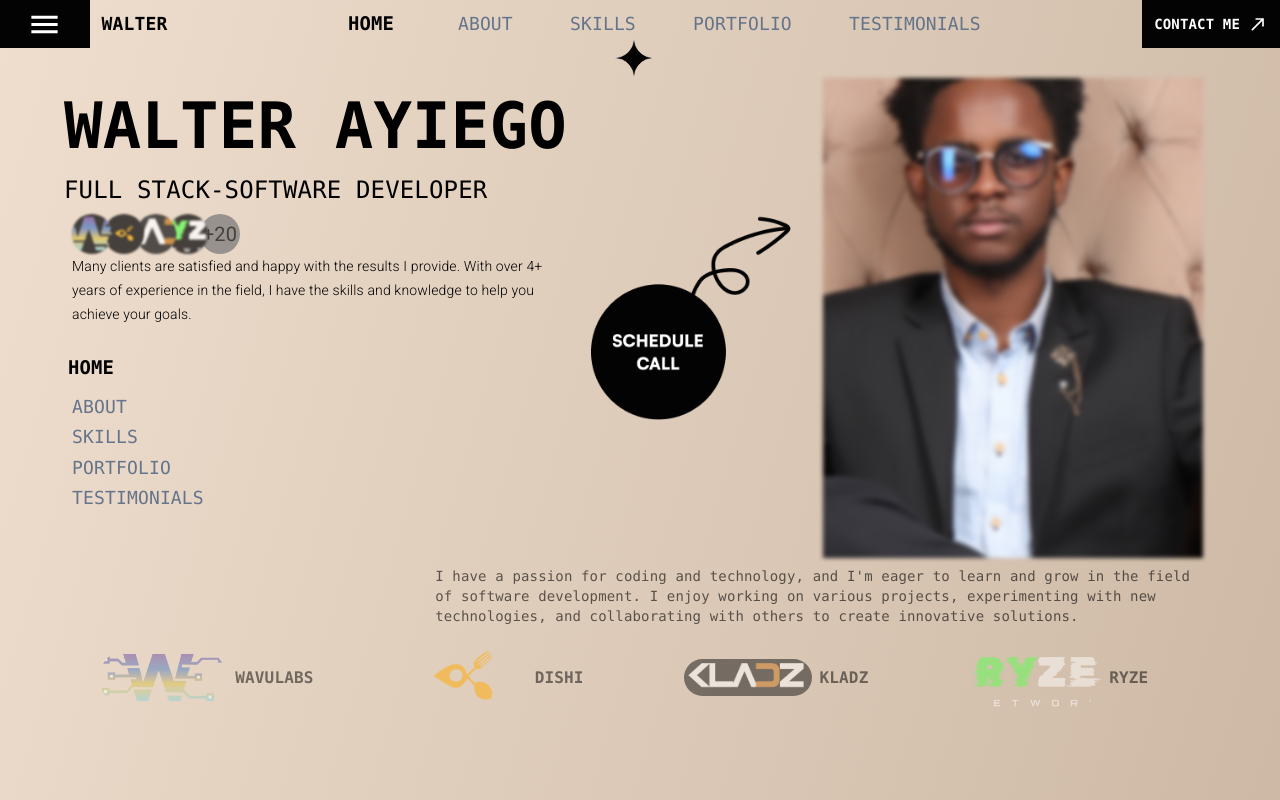
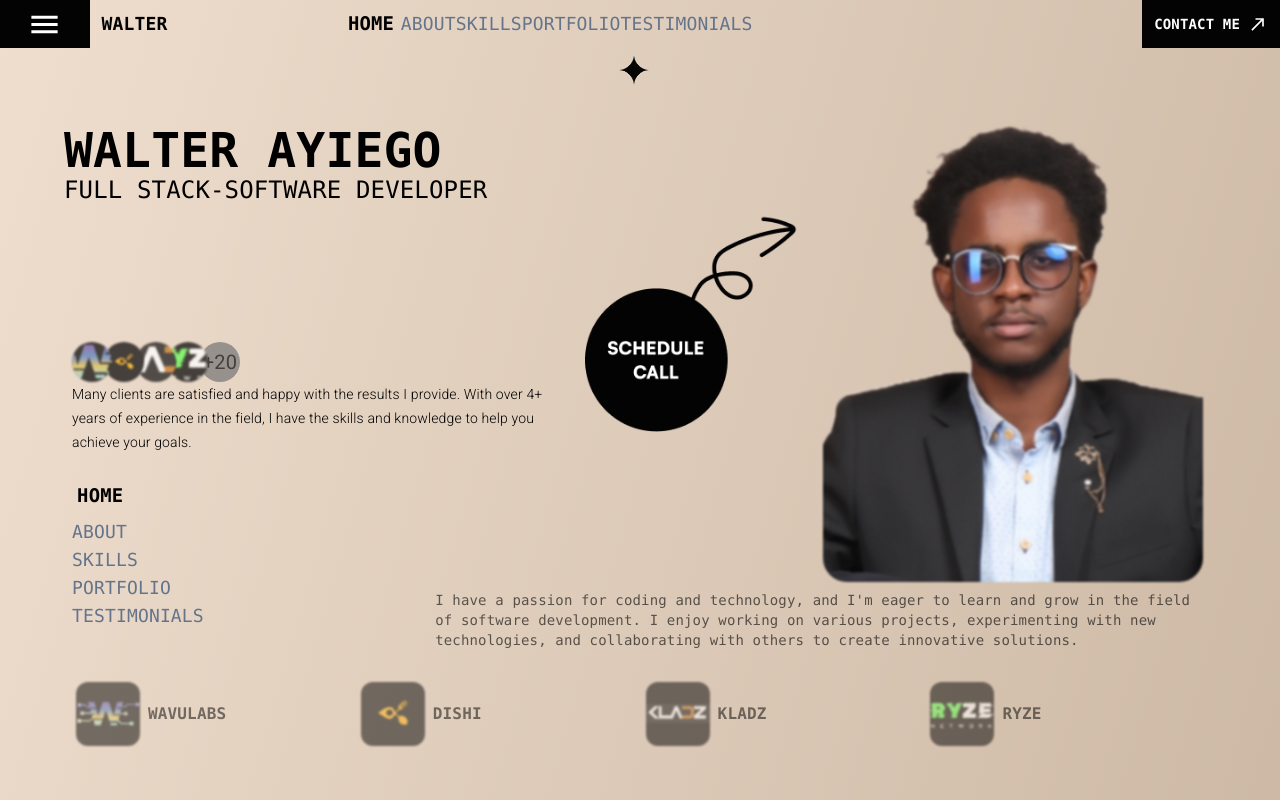
Before and after one commit to walterayiego/PersonalPortfolio, a React (Vite) app: page / in a window 1280 px wide. Shown: the top 800 px of the page. Built offline with nearby package versions, Linux system fonts and the light colour scheme.

Commit message:
Clean Up

```diff
--- a/src/features/home/Home.tsx
+++ b/src/features/home/Home.tsx
@@ -9,27 +9,41 @@ import topStar from "../../assets/topStar.png";
 import star from "../../assets/Star.png";
 
 import { width } from "../../constants/Constants";
+import { useState } from "react";
 
 interface HomeProps {
   children: React.ReactNode;
 }
 
 function Home({ children }: HomeProps) {
+  const [isDesktop, setIsDesktop] = useState(false);
+
+  useState(() => {
+    if (window.innerWidth > 640) {
+      setIsDesktop(true);
+      console.log("desktop");
+    } else {
+      setIsDesktop(false);
+      console.log("mobile");
+    }
+  }, [width]);
+
   return (
-    <div className="relative col w-[95vw] h-[95vh]  p-[3vw] mx-[2vw]">
+    <div className="relative col w-[95vw] min-h-[98vh]  p-[3vw] mx-[2vw]">
       <img
         src={topStar}
-        className=" self-center h-[5vh] w-[5vh] object-contain"
+        className=" self-center mt-4 h-[2em] w-[2em] object-contain"
         alt="start"
       />
-      <div className="grid grid-cols-3 flex-1">
-        <div className="col col-span-2 ">
-          <p className="text-[4em] font-bold ">WALTER AYIEGO</p>
+      <div className=" sm:h-[5vh] h-[3vh]" />
+      <div className={`row flex-1 `}>
+        <div className={`${isDesktop ? "" : ""} sm:w-2/3 flex-1 col `}>
+          <p className="sm:text-5xl text-2xl font-bold ">WALTER AYIEGO</p>
           <p className=" text-2xl uppercase">Full Stack-Software Developer</p>
 
-          <div className="grid grid-cols-3 h-full space-x-2 m-2">
-            <div className="col-span-2 ">
-
+          <div className="row h-full space-x-2 m-2">
+            <div className="sm:w-2/3 col justify-end">
+              <div>
                 <div className="row justify-between">
                   <AvatarGroup
                     className="w-fit items-start justify-end opacity-70"
@@ -44,37 +58,33 @@ function Home({ children }: HomeProps) {
                       />
                     ))}
                   </AvatarGroup>
-                {/* <div className="rowCenter">
-                  <Avatar
-                    alt="Remy Sharp"
-                    src={star}
-                    className="bg-black filter"
-                  />
-                  <div className="col borders">
-                    <p className="text-sm font-light"></p>
-                    <p className="text-sm font-light">Delivery</p>
-                  </div>
-                </div> */}
                 </div>
                 <span className="text-sm font-light my-2">
-                Many clients are satisfied and happy with the results I provide.
-                With over 4+ years of experience in the field, I have the skills
-                and knowledge to help you achieve your goals.
+                  Many clients are satisfied and happy with the results I
+                  provide. With over 4+ years of experience in the field, I have
+                  the skills and knowledge to help you achieve your goals.
                 </span>
-              {children}
+              </div>
+              <div className="w-fit">{children}</div>
             </div>
             {/* Call Image */}
 
-            <div className="hidden sm:flex">
+            <div className="hidden sm:flex sm:flex-1 ">
               <img src={Call} className="w-full h-1/2 object-contain z-40" />
             </div>
           </div>
         </div>
         {/*End of first col-span-2  */}
 
-        <div className="hidden sm:flex col justify-between items-center h-full ">
-          <img className="flex-1 object-cover blur-[2px]" src={Me} alt="" />
-          <p className="self-end w-[60vw] z-50 text-sm my-2 opacity-60">
+        <div className="hidden sm:flex sm:flex-col sm:w-1/3 justify-between   ">
+          <div className="flex-1 hidden sm:flex sm:h-full">
+            <img
+              className="flex-1 object-top object-cover rounded-3xl blur-[1px]"
+              src={Me}
+              alt=""
+            />
+          </div>
+          <p className="self-end w-[60vw] text-sm my-2 opacity-60">
             I have a passion for coding and technology, and I'm eager to learn
             and grow in the field of software development. I enjoy working on
             various projects, experimenting with new technologies, and
@@ -102,15 +112,18 @@ const Companies = [
 ];
 
 const SkillLinks = () => (
-  <div className="grid grid-flow-col w-full h-[5vh] justify-around my-[3vh]">
+  <div className="grid grid-cols-4 w-full h-[5vh] my-[3vh]">
     {Companies.map((company, index) => (
       <div
-        className="rowCenter space-x-2 opacity-50 mx-3 w-[10vw] h-[5vh] cursor-pointer "
         key={index}
+        className="rowCenter space-x-2 opacity-50 mx-3 w-[20vw] cursor-pointer "
         onClick={() => window.open(company.link)}
       >
-        <img src={company.logo} className="object-contain rounded-full" />
-        <p className="text-center uppercase font-bold">{company.name}</p>
+        <img
+          src={company.logo}
+          className="w-[5vw] bg-black h-full object-contain rounded-xl filter blur-[1px]"
+        />
+        <p className=" uppercase font-bold flex-1">{company.name}</p>
       </div>
     ))}
   </div>
--- a/src/features/sections/NavBar.tsx
+++ b/src/features/sections/NavBar.tsx
@@ -23,7 +23,7 @@ function NavBar({ children }: NavBarProps) {
         </div>
         <p className="mx-3 bold">WALTER</p>
       </div>
-      <div className="w-1/2">{children}</div>
+      <div className="sm:w-1/2 hidden sm:flex">{children}</div>
 
       <button className="bg-[#030303] w-fit h-full rowCenter p-1 px-3 space-x-2">
         <p className="text-white text-sm font-semibold">CONTACT ME</p>
```
Also changed, not shown: src/assets/Me.png. Lines whose indentation alone changed are shown as unchanged.
